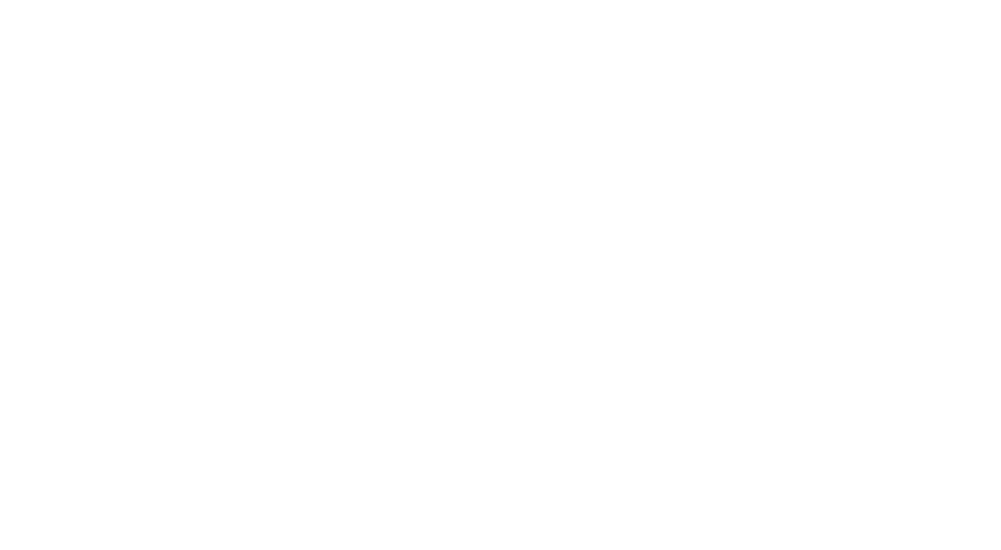
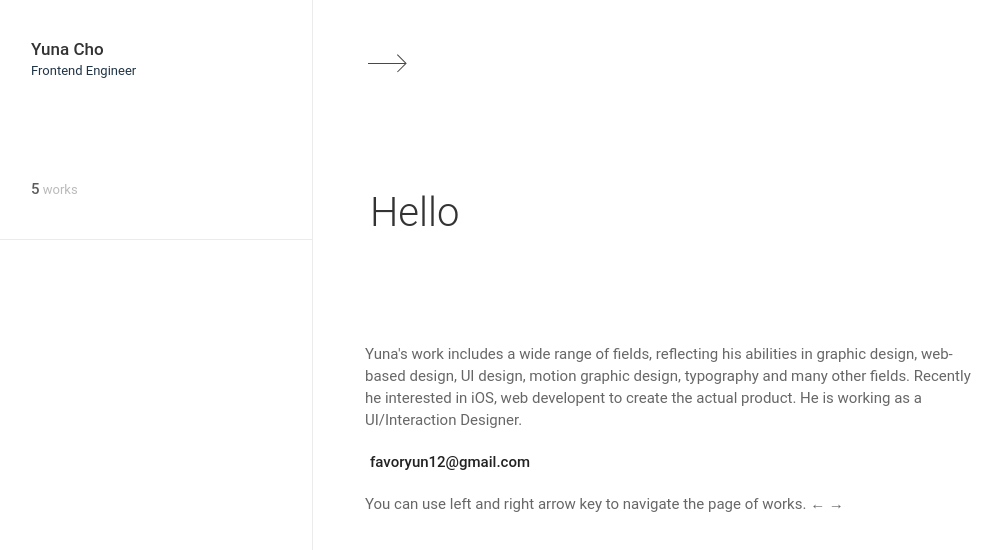
Before and after one commit to Cho-yunah/my_app, a React (Vite) app: page /workspace/intro in a window 1280 px wide. Before the commit this address had no page. Shown: the top 550 px of the page, without its empty margins (7-1008 px from the left). Built offline with nearby package versions, Linux system fonts and the light colour scheme.

Commit message:
feat 중첩 라우팅 구현

```diff
--- /dev/null
+++ b/src/components/ChekitApp/index.tsx
@@ -0,0 +1,33 @@
+import { MainDesc } from '@components/IntroContent/style';
+import React from 'react';
+
+const ChekitApp = () => {
+  return (
+    <>
+      <div className="title">
+        <span className="title_inner">ChekitApp</span>
+      </div>
+      <MainDesc>
+        <span>
+          Yuna&apos;s work includes a wide range of fields, reflecting his abilities in graphic design, web-based
+          design, UI design, motion graphic design, typography and many other fields. Recently he interested in iOS, web
+          developent to create the actual product. He is working as a UI/Interaction Designer.
+        </span>
+        <br />
+        <ul className="links">
+          <li className="mail">
+            <a href="mailto:favoryun12@gmail.com">favoryun12@gmail.com</a>
+          </li>
+          {/* <li className="behance">
+                <a target="_blank" href="https://www.behance.net/anzi">
+                  behance
+                </a>
+              </li> */}
+        </ul>
+        You can use left and right arrow key to navigate the page of works.{' ← →'}
+      </MainDesc>
+    </>
+  );
+};
+
+export default ChekitApp;
--- /dev/null
+++ b/src/components/IntroContent/index.tsx
@@ -0,0 +1,33 @@
+import React from 'react';
+import { MainDesc } from './style';
+
+const IntroContent = () => {
+  return (
+    <div>
+      <div className="title">
+        <span className="title_inner">Hello</span>
+      </div>
+      <MainDesc>
+        <span>
+          Yuna&apos;s work includes a wide range of fields, reflecting his abilities in graphic design, web-based
+          design, UI design, motion graphic design, typography and many other fields. Recently he interested in iOS, web
+          developent to create the actual product. He is working as a UI/Interaction Designer.
+        </span>
+        <br />
+        <ul className="links">
+          <li className="mail">
+            <a href="mailto:favoryun12@gmail.com">favoryun12@gmail.com</a>
+          </li>
+          {/* <li className="behance">
+                <a target="_blank" href="https://www.behance.net/anzi">
+                  behance
+                </a>
+              </li> */}
+        </ul>
+        You can use left and right arrow key to navigate the page of works.{' ← →'}
+      </MainDesc>
+    </div>
+  );
+};
+
+export default IntroContent;
--- /dev/null
+++ b/src/components/IntroContent/style.tsx
@@ -0,0 +1,34 @@
+import { breakPoints } from '@assets/styles/palette';
+import styled from '@emotion/styled';
+
+export const MainDesc = styled.div`
+  color: rgba(0, 0, 0, 0.6);
+  width: 72%;
+  float: left;
+  margin-right: 10%;
+  display: block;
+
+  @media screen and (max-width: ${breakPoints.mobile}px) {
+    width: 90%;
+  }
+
+  & ul {
+    list-style-type: none;
+    padding: 5px;
+
+    @media screen and (max-width: ${breakPoints.mobile}px) {
+      margin-top: 60px;
+    }
+  }
+
+  & li {
+    display: list-item;
+    text-align: -webkit-match-parent;
+    unicode-bidi: isolate;
+
+    & a {
+      font-size: 15px;
+      color: #222;
+    }
+  }
+`;
--- a/src/layouts/App/index.tsx
+++ b/src/layouts/App/index.tsx
@@ -1,16 +1,16 @@
-import React from 'react';
+import React, { FC } from 'react';
 import loadable from '@loadable/component';
 import { Navigate, Route, Routes } from 'react-router-dom';
 
-const Home = loadable(() => import('@pages/Home'));
+// const Home = loadable(() => import('@pages/Home'));
 const Workspace = loadable(() => import('@layouts/Workspace'));
 
 const App = () => {
   return (
     <Routes>
-      <Route path="/home" element={<Home />} />
-      <Route path="/" element={<Navigate replace to="/workspace" />} />
-      <Route path="/workspace" element={<Workspace />} />
+      {/* <Route path="/home" element={<Home />} /> */}
+      <Route path="/workspace/*" element={<Workspace />} />
+      <Route path="/" element={<Navigate replace to="/workspace/intro" />} />
     </Routes>
   );
 };
--- a/src/layouts/Workspace/index.tsx
+++ b/src/layouts/Workspace/index.tsx
@@ -1,7 +1,10 @@
-import React, { useEffect, useState } from 'react';
-import { Article, Aside, Container, Content, ContentsHeader, MainDesc, SideHeader, SideList } from './style';
+import React, { FC, useEffect, useState } from 'react';
+import { Article, Aside, Container, Content, ContentsHeader, SideHeader, SideList } from './style';
 import ArrowRight from '@assets/svg/ArrowRight';
 import MenuHamburger from '@assets/svg/MenuHamburger';
+import { Route, Routes } from 'react-router-dom';
+import IntroContent from '@components/IntroContent';
+import ChekitApp from '@components/ChekitApp';
 
 const Workspace = () => {
   const workCount = 5;
@@ -40,46 +43,12 @@
           <div>{isMobileSize ? <MenuHamburger /> : <ArrowRight />}</div>
         </ContentsHeader>
         <Article>
-          <div className="title">
-            <span className="title_inner">Hello</span>
-          </div>
-          <MainDesc>
-            <span>
-              Yuna&apos;s work includes a wide range of fields, reflecting his abilities in graphic design, web-based
-              design, UI design, motion graphic design, typography and many other fields. Recently he interested in iOS,
-              web developent to create the actual product. He is working as a UI/Interaction Designer.
-            </span>
-            <br />
-            <ul className="links">
-              <li className="mail">
-                <a href="mailto:favoryun12@gmail.com">favoryun12@gmail.com</a>
-              </li>
-              {/* <li className="behance">
-                <a target="_blank" href="https://www.behance.net/anzi">
-                  behance
-                </a>
-              </li> */}
-            </ul>
-            You can use left and right arrow key to navigate the page of works.{' ← →'}
-          </MainDesc>
+          <Routes>
+            <Route path="intro" element={<IntroContent />} />
+            <Route path="chekitApp" element={<ChekitApp />} />
+          </Routes>
         </Article>
       </Content>
-      {/*
-      <WorkspaceWrapper>
-      <Workspaces>test</Workspaces>
-      <Channels>
-        <WorkspaceName>Sleact</WorkspaceName>
-        <MenuScroll>menuscroll</MenuScroll>
-      </Channels>
-      <Chats>
-        {/* <Switch>
-          <Route  path='/workspace/channel' component={Channel} />
-          <Route  path='/workspace/dm' component={DirectMessage} />
-        </Switch>
-
-     </Chats>
-    </WorkspaceWrapper>
-    */}
     </Container>
   );
 };
--- a/src/layouts/Workspace/style.tsx
+++ b/src/layouts/Workspace/style.tsx
@@ -82,8 +82,8 @@
   transform: matrix(1, 0, 0, 1, 0, 0);
 
   & .title {
-    margin: 90px 0;
-    padding: 30px 5px;
+    margin: 80px 0;
+    padding: 20px 5px;
     font-size: 40px;
     font-weight: 300;
     color: rgba(0, 0, 0, 0.8);
@@ -93,35 +93,3 @@
     }
   }
 `;
-
-export const MainDesc = styled.div`
-  color: rgba(0, 0, 0, 0.6);
-  width: 72%;
-  float: left;
-  margin-right: 10%;
-  display: block;
-
-  @media screen and (max-width: ${breakPoints.mobile}px) {
-    width: 90%;
-  }
-
-  & ul {
-    list-style-type: none;
-    padding: 5px;
-
-    @media screen and (max-width: ${breakPoints.mobile}px) {
-      margin-top: 60px;
-    }
-  }
-
-  & li {
-    display: list-item;
-    text-align: -webkit-match-parent;
-    unicode-bidi: isolate;
-
-    & a {
-      font-size: 15px;
-      color: #222;
-    }
-  }
-`;
```
Also changed, not shown: src/components/SideMenu/index.tsx (added), src/components/SideMenu/styles.tsx (added).
